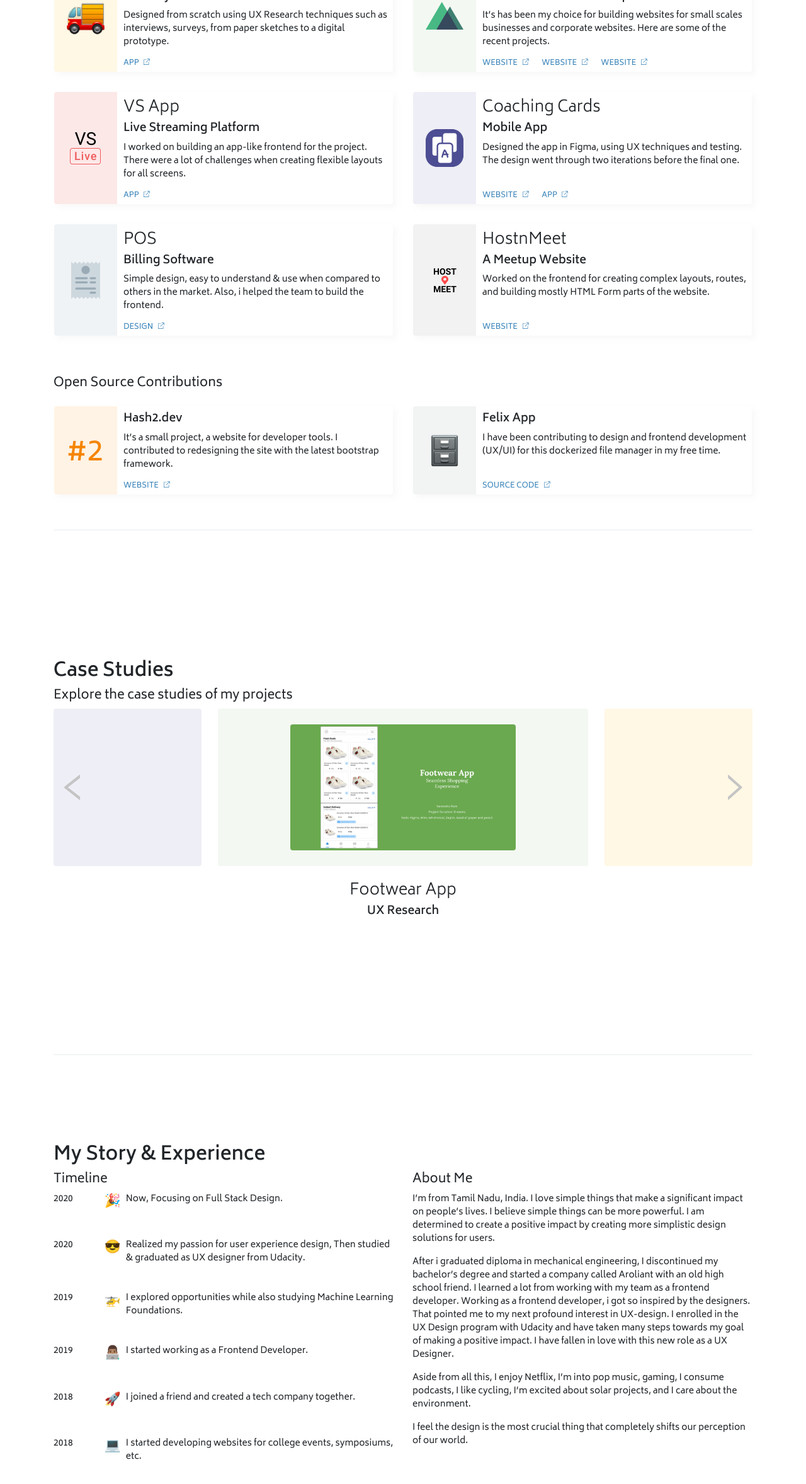
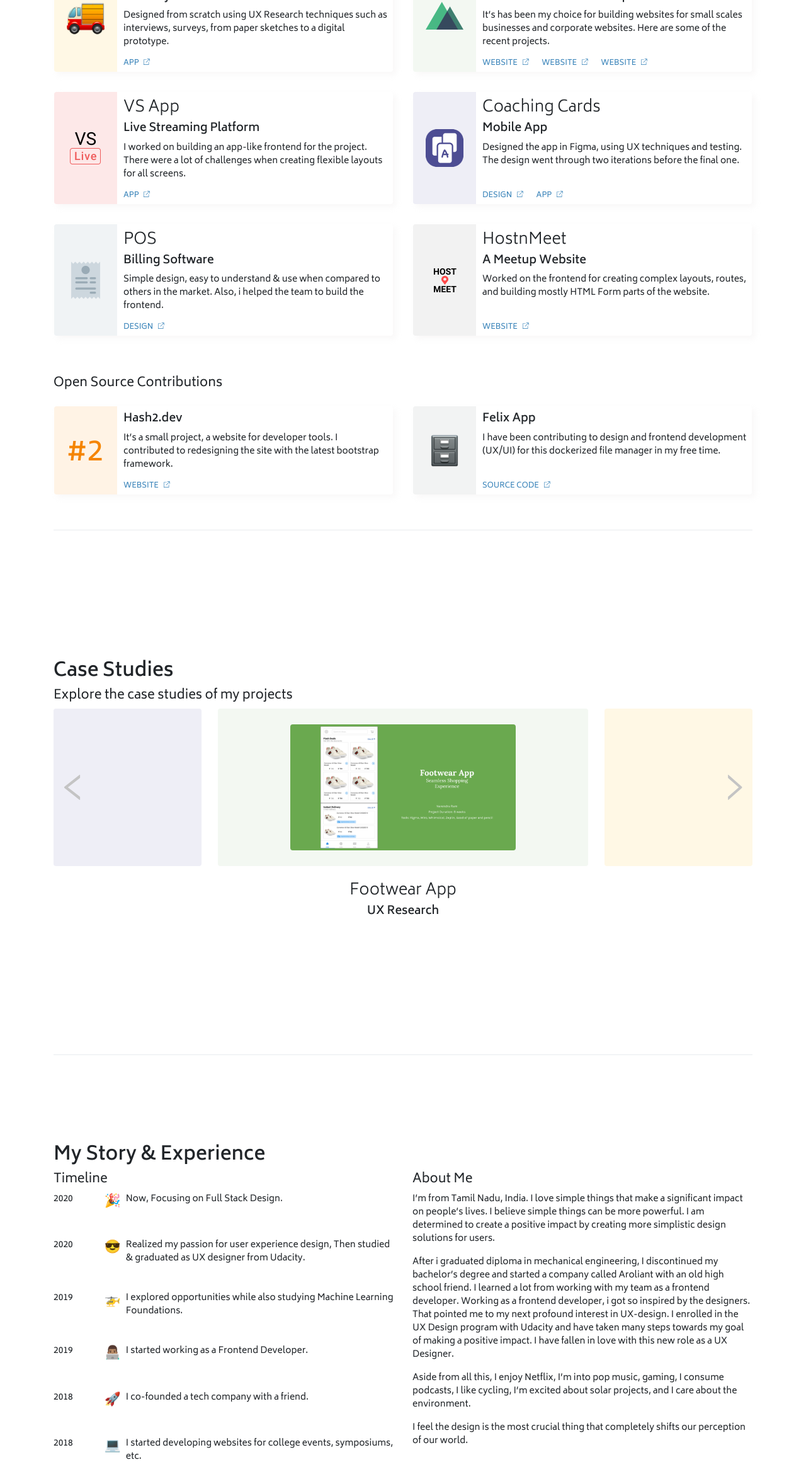
Before and after one commit to narenkram/Lance, a Nuxt app: page / in a window 1280 px wide. Shown: the part 1230-3586 px from the top of the page at 63% size. Built offline with nearby package versions, Linux system fonts and the light colour scheme.

Commit message:
update description and cards app links

```diff
--- a/pages/index.vue
+++ b/pages/index.vue
@@ -234,11 +234,11 @@
                 <p
                   class="PortfolioItem_description"
                 >Designed the app in Figma, using UX techniques and testing. The design went through two iterations before the final one.</p>
-                <a href="https://gtrendz.online" rel="no-follow" class="ProjectLink">
-                  website
+                <a href="#" rel="no-follow" class="ProjectLink">
+                  Design
                   <img src="~/assets/icons/link.svg" class="ProjectLink_img" />
                 </a>
-                <a href="https://gtrendz.online" rel="no-follow" class="ProjectLink">
+                <a href="#" rel="no-follow" class="ProjectLink">
                   App
                   <img src="~/assets/icons/link.svg" class="ProjectLink_img" />
                 </a>
@@ -408,7 +408,7 @@
                 <div class="Timeline_ItemYear">2018</div>
                 <div class="Timeline_ItemContent">
                   <div class="Timeline_ItemEmoji">🚀</div>
-                  <div>I joined a friend and created a tech company together.</div>
+                  <div>I co-founded a tech company with a friend.</div>
                 </div>
               </div>
               <div class="Timeline_Item">
```
